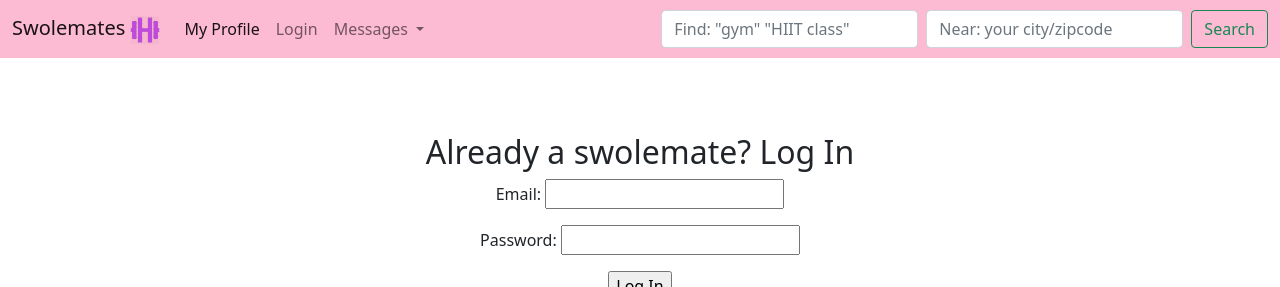
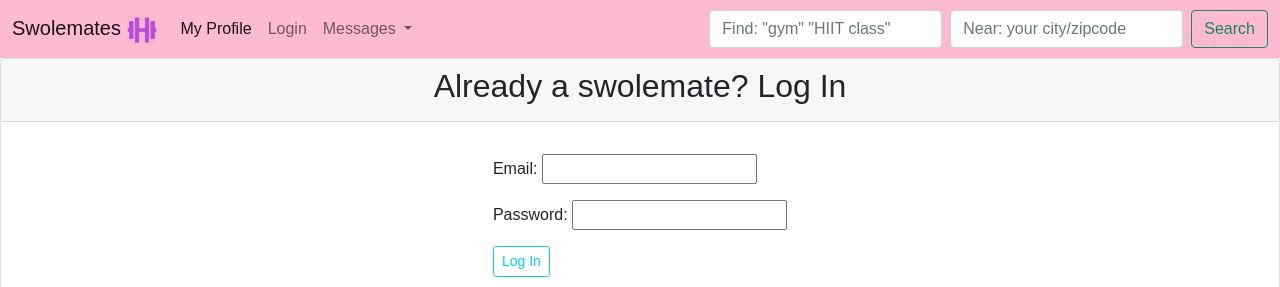
Before and after one commit to EmmyTuyetLe/Swolemates, a Flask app: page /login in a window 1280 px wide. Shown: the top 287 px of the page. Run offline with Flask 2, Linux system fonts and the light colour scheme; some libraries are stand-ins or nearby versions.

Commit message:
updated cards

```diff
--- a/static/css/styles.css
+++ b/static/css/styles.css
@@ -117,6 +117,7 @@ a {
     width: 50%;
     padding: 10px;
     color: #0F4C75;
+    font-family: Arial, Helvetica, sans-serif !important;
 }
 
 body{
@@ -127,6 +128,7 @@ body{
     margin: 0;
     text-align: center;
     overflow-x: hidden;
+    font-family: Arial, Helvetica, sans-serif !important;
 }
 
 .centered {
@@ -158,3 +160,11 @@ body{
 .red-color {
     color:red;
 }
+
+.flash-msg{
+    z-index: 5;
+    position: relative;
+    margin: auto;
+    text-align: center;
+    padding: 25px;
+}
--- a/templates/base.html
+++ b/templates/base.html
@@ -58,8 +58,8 @@
   </nav>
 
   <body>
-    <div class="row align-items-center">
-      <div class="centered">
+    <!-- <div class="row align-items-center"> -->
+      <!-- <div class="centered"> -->
         {% for msg in get_flashed_messages() %}
         <p class="flash-msg">
           {{ msg }}
--- a/templates/gym_users.html
+++ b/templates/gym_users.html
@@ -1,5 +1,5 @@
 {% extends 'base.html' %}
-{% block title %}Location results{% endblock %}
+{% block title %}Users who love this gym{% endblock %}
 
 
 {% block body %}
--- a/templates/login.html
+++ b/templates/login.html
@@ -5,9 +5,14 @@
 
 {% block body %}
 
-<div class="row align-items-center">
-<div class="centered">
-  <h2>Already a swolemate? Log In</h2>
+<div class="card">
+  <div class="card-header">
+      <center>
+        <b><h2>Already a swolemate? Log In</h2></b>
+      </center>
+  </div>
+  <div class="card-body mx-auto">
+    <p class="text-break">
     <form action="/login" method="POST">
       <p>
         Email: <input type="text" name="email">
@@ -17,34 +22,42 @@
         Password: <input type="password" name="password">
       </p>
       <p>
-      <input value="Log In" type="submit">
+        <input value="Log In" type="submit" class="btn btn-outline-info btn-sm">
       </p>
     </form>
+    </p>
     </div>
 </div>
 
 <div class="row align-items-center">
   <div class="centered">
     <div class="or-container">
-    <div class="line-separator"></div>
-    <div class="or-label">or</div>
+      <div class="or-label"><h5>or</h5></div>
+      <br>
       <div class="line-separator"></div>
     </div>
     <br>
     <div class="row">
       <div class="col-md-12"> <a class="btn btn-lg btn-google btn-block text-uppercase btn-outline" href="/google-login"><img src="https://img.icons8.com/color/16/000000/google-logo.png"> Sign in with Google</a> </div>
-  </div> <br>
-  <div>
-  <p>Forgot Password? No problem!</p>
+    </div>
+  </div>
+</div>
+  <div class="card">
+    <div class="card-header">
+        <center>
+          <b><h4>Forgot Password? No problem!</h4></b>
+        </center>
+    </div>
+    <div class="card-body mx-auto">
+      <p class="text-break"
   <form action="/users/forgotpassword" method="POST">
     <p>
       Email <input type="text" name="email">
     </p>
     <p>
-      <input type="submit">
+      <input type="submit" class="btn btn-outline-info btn-sm">
     </p>
   </form>
-  </div>
   </div>
 </div>
 
@@ -78,7 +91,7 @@
     <input type="radio" id="gender5" name="gender" value="Non-binary/non-conforming">
     <label for="gender5">Non-binary/non-conforming</label><br>
     <p>
-      <input value="Create Account" type="submit">
+      <input value="Create Account" type="submit" class="btn btn-outline-info btn-sm">
     </p>
   </form>
 </div>
--- a/templates/sent_messages.html
+++ b/templates/sent_messages.html
@@ -14,8 +14,8 @@
     {% for message in messages %}
     <div class="row align-items-center">
         <div class="centered">
-        <p>To: {{ message.buddy.fname }} {{ message.buddy.lname[0] }}</p>
-        <p>Sent on: {{ message.message_date }}</p>
+        <h4><u>To: {{ message.buddy.fname }} {{ message.buddy.lname[0] }}</u></h4>
+        <p><u>Sent on</u>: {{ message.message_date.strftime("%a, %B %-d, %Y, %-I:%M %p")}}</p>
         <p>{{ message.message}}</p>
         <hr class="dashed">
         </div>
```
Also changed, not shown: templates/location_results.html (+11 -7 lines), templates/logout.html (+12 -3 lines), templates/messages.html (+4 -4 lines), templates/my_profile.html (+38 -20 lines). Lines whose indentation alone changed are shown as unchanged.
